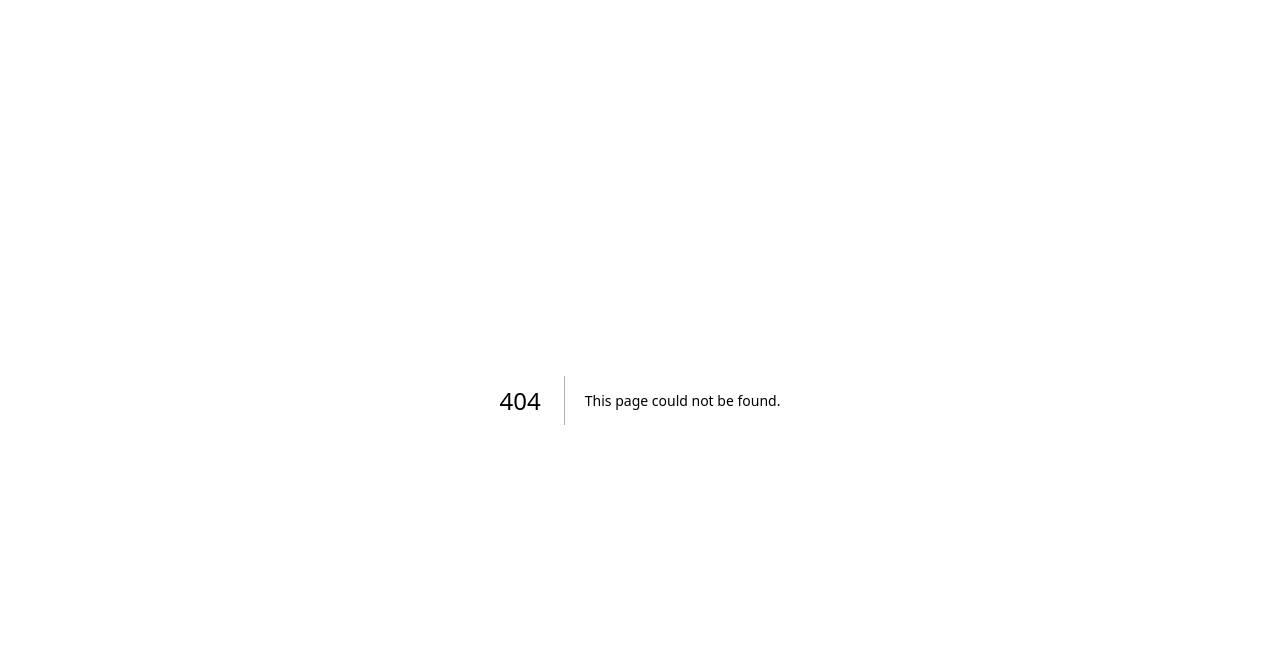
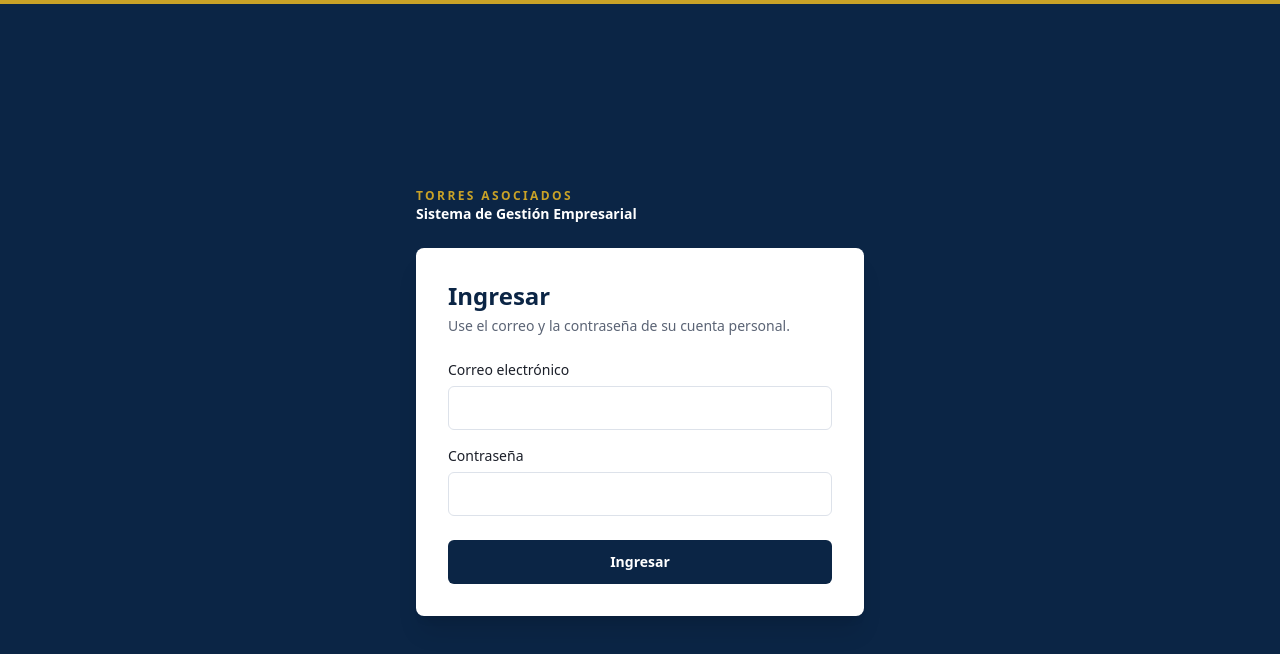
Before and after one commit to Jose27luis/SISTEMA-INTEGRAL-DE-GESTI-N-EMPRESARIAL, a Next.js app in the folder apps/web/: page /ingresar in a window 1280 px wide. Before the commit this address had no page. Shown: the top 654 px of the page. Built offline with nearby package versions, Linux system fonts and the light colour scheme.

Commit message:
feat(web): agregar página de ingreso

```diff
--- /dev/null
+++ b/apps/web/app/(auth)/ingresar/page.tsx
@@ -0,0 +1,32 @@
+import { Alerta } from '@sige/ui/components';
+import type { Metadata } from 'next';
+import type { ReactNode } from 'react';
+import { FormularioIngreso } from './login-form';
+
+export const metadata: Metadata = { title: 'Ingresar · TORRES ASOCIADOS' };
+
+const AVISOS: Partial<Record<string, string>> = {
+  expirada: 'Su sesión expiró o fue cerrada. Ingrese nuevamente.',
+  'verificacion-vencida': 'La verificación en dos pasos venció. Ingrese nuevamente.',
+  salida: 'Cerró su sesión correctamente.',
+};
+
+interface PropiedadesPaginaIngreso {
+  searchParams: Promise<{ motivo?: string | string[] }>;
+}
+
+export default async function PaginaIngreso({ searchParams }: PropiedadesPaginaIngreso): Promise<ReactNode> {
+  const { motivo } = await searchParams;
+  const aviso = typeof motivo === 'string' ? AVISOS[motivo] : undefined;
+
+  return (
+    <div className="flex flex-col gap-6">
+      <header className="flex flex-col gap-1">
+        <h1 className="text-2xl font-bold text-marino">Ingresar</h1>
+        <p className="text-sm text-apagado">Use el correo y la contraseña de su cuenta personal.</p>
+      </header>
+      {aviso === undefined ? null : <Alerta tono="info">{aviso}</Alerta>}
+      <FormularioIngreso />
+    </div>
+  );
+}
```
